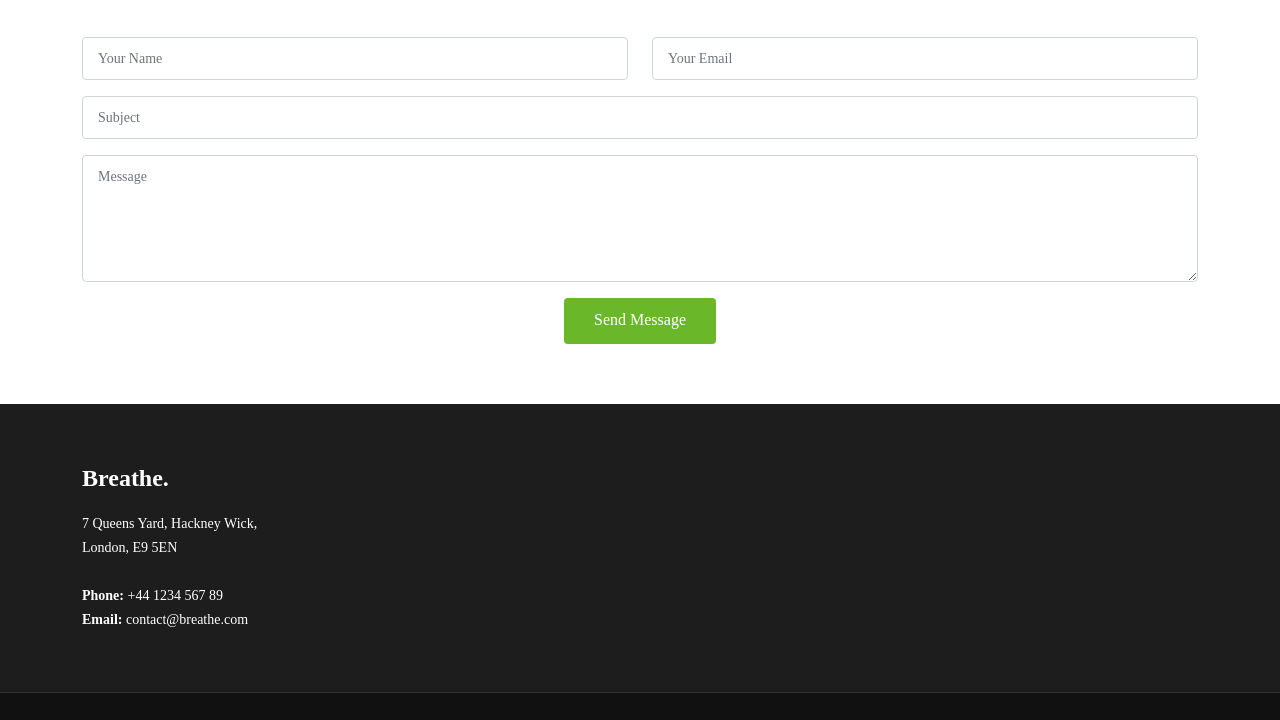
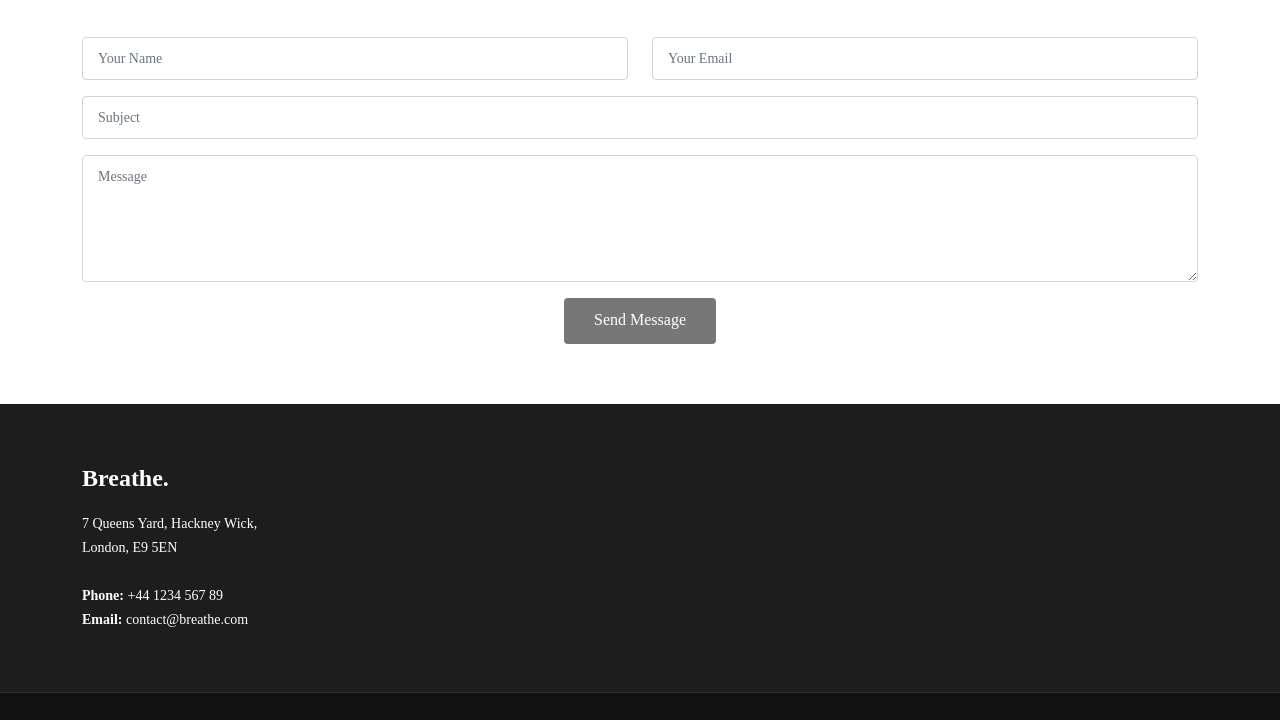
Before and after one commit to Mariyamcita/CFG-Final-Project, a plain HTML site: page index.html in a window 1280 px wide. In both pictures the pointer is over the button "Send Message". Shown: the part 3281-4001 px from the top of the page. Drawn offline with Linux system fonts and the light colour scheme.

Commit message:
Update style.css

```diff
--- a/assets/css/style.css
+++ b/assets/css/style.css
@@ -823,7 +823,7 @@ section {
   border-radius: 4px;
 }
 .contact .php-email-form button[type=submit]:hover {
-  background: #6ab82a;
+  background: #777777;
 }
 @-webkit-keyframes animate-loading {
   0% {
```
